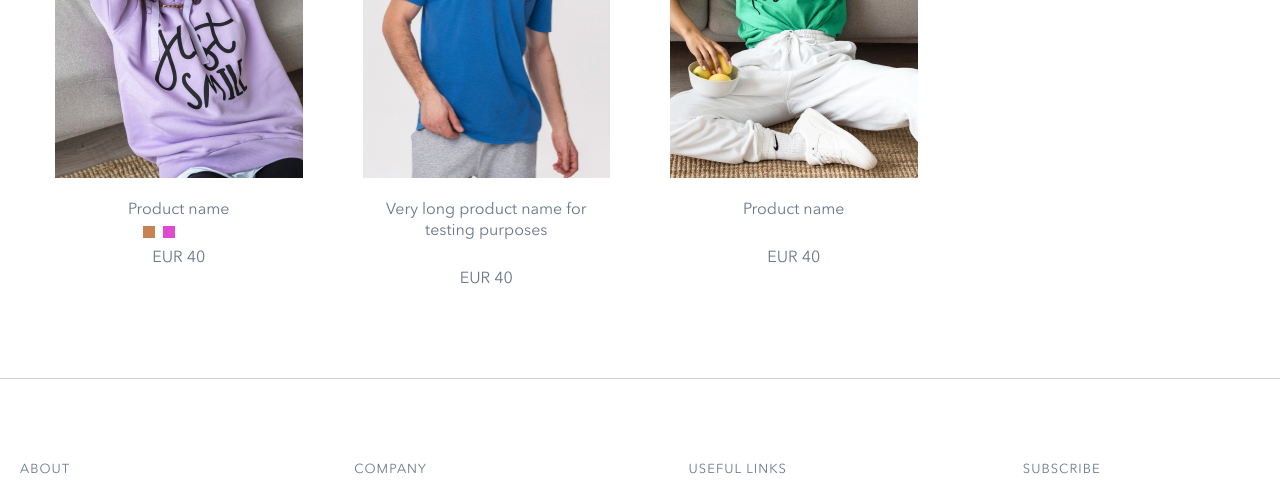
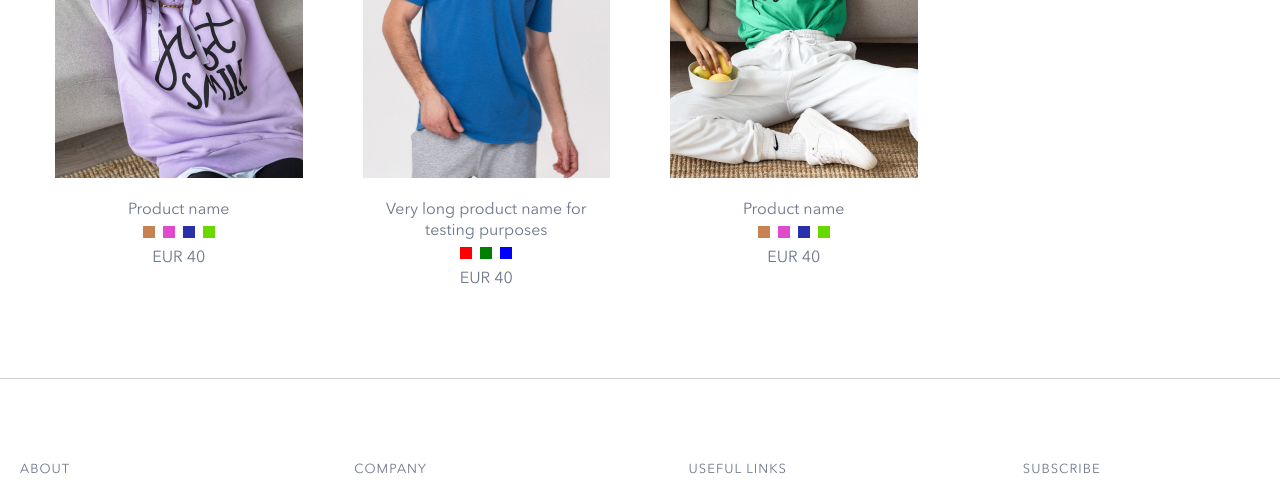
Before and after one commit to labfns/accessibility, a plain HTML site: page index.html in a window 1280 px wide. Shown: the part 2203-2705 px from the top of the page. Drawn offline with Linux system fonts and the light colour scheme.

Commit message:
Update index.html

```diff
--- a/index.html
+++ b/index.html
@@ -225,14 +225,8 @@
 									<li class="colors-palette__item" style="background-color: #C88252;" aria-label="orange"></li>
 									<li class="colors-palette__item" style="background-color: #e04acc;" aria-label="pink"></li>
 
-									<div class="colors-palette__item">
-										<span class="colors-palette__sample" style="background-color: #292fad;" aria-label="blue">
-										</span>
-									</div>
-									<div class="colors-palette__item">
-										<span class="colors-palette__sample" style="background-color: #68da00;" aria-label="green">
-										</span>
-									</div>
+									<li class="colors-palette__item" style="background-color: #292fad;" aria-label="blue"></li>
+									<li class="colors-palette__item" style="background-color: #68da00;" aria-label="green"></li>
 								</ul>
 								<p class="products-grid__item-price">
 									EUR 40
@@ -243,20 +237,11 @@
 									<img src="images/photo3.jpg" class="products-grid__item-picture" srcset="images/photo3_x2.jpg 2x" alt="">
 								</a>
 								<div class="products-grid__item-name"><a href="#">Very long product name for testing purposes</a></div>
-								<div class="colors-palette products-grid__item-colors-palette">
-									<div class="colors-palette__item">
-										<span class="colors-palette__sample" style="background-color: red;" aria-label="red">
-										</span>
-									</div>
-									<div class="colors-palette__item">
-										<span class="colors-palette__sample" style="background-color: green;" aria-label="green">
-										</span>
-									</div>
-									<div class="colors-palette__item">
-										<span class="colors-palette__sample" style="background-color: blue;" aria-label="blue">
-										</span>
-									</div>
-								</div>
+								<ul class="colors-palette products-grid__item-colors-palette">
+									<li class="colors-palette__item" style="background-color: red;" aria-label="red"></li>
+									<li class="colors-palette__item" style="background-color: green;" aria-label="green"></li>
+									<li class="colors-palette__item" style="background-color: blue;" aria-label="blue"></li>
+								</ul>
 								<p class="products-grid__item-price">
 									EUR 40
 								</p>
@@ -269,24 +254,12 @@
 									<img src="images/photo4.jpg" class="products-grid__item-picture" srcset="images/photo4_x2.jpg 2x">
 								</a>
 								<div class="products-grid__item-name"><a href="#">Product name</a></div>
-								<div class="colors-palette products-grid__item-colors-palette">
-									<div class="colors-palette__item">
-										<span class="colors-palette__sample" style="background-color: #C88252;" aria-label="orange">
-										</span>
-									</div>
-									<div class="colors-palette__item">
-										<span class="colors-palette__sample" style="background-color: #e04acc;" aria-label="pink">
-										</span>
-									</div>
-									<div class="colors-palette__item">
-										<span class="colors-palette__sample" style="background-color: #292fad;" aria-label="blue">
-										</span>
-									</div>
-									<div class="colors-palette__item">
-										<span class="colors-palette__sample" style="background-color: #68da00;" aria-label="green">
-										</span>
-									</div>
-								</div>
+								<ul class="colors-palette products-grid__item-colors-palette">
+									<li class="colors-palette__item" style="background-color: #C88252;" aria-label="orange"></li>
+									<li class="colors-palette__item" style="background-color: #e04acc;" aria-label="pink"></li>
+									<li class="colors-palette__item" style="background-color: #292fad;" aria-label="blue"></li>
+									<li class="colors-palette__item" style="background-color: #68da00;" aria-label="green"></li>
+								</ul>
 								<p class="products-grid__item-price">
 									EUR 40
 								</p>
```
